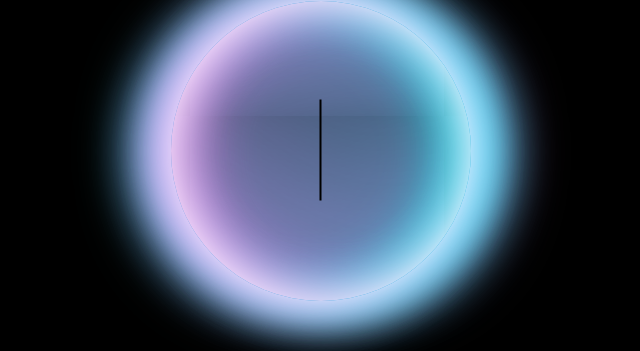
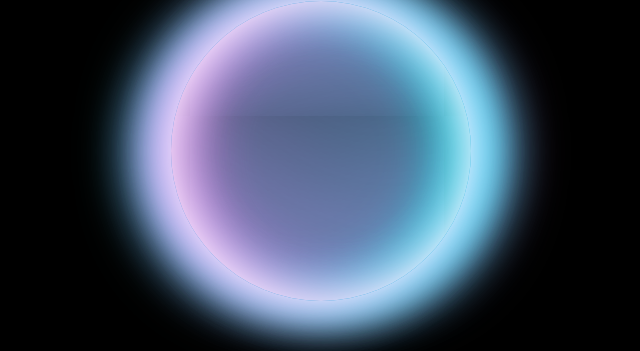
Before and after one commit to AlirezaM19999/html, a plain HTML site: page index.html in a window 1280 px wide. Shown: the part 139-490 px from the top of the page, 319-959 px from the left. Drawn offline with Linux system fonts and the light colour scheme.

Commit message:
Update style.css

```diff
--- a/style.css
+++ b/style.css
@@ -22,8 +22,3 @@
     -30px 0 60px #0ff,
     30px 0 60px #ee82ee;
 }
-.wss{
-    border:1px solid black;
-    margin: -152px 582px 2px 581px;
-    transform: rotate(270deg);
-}
```
